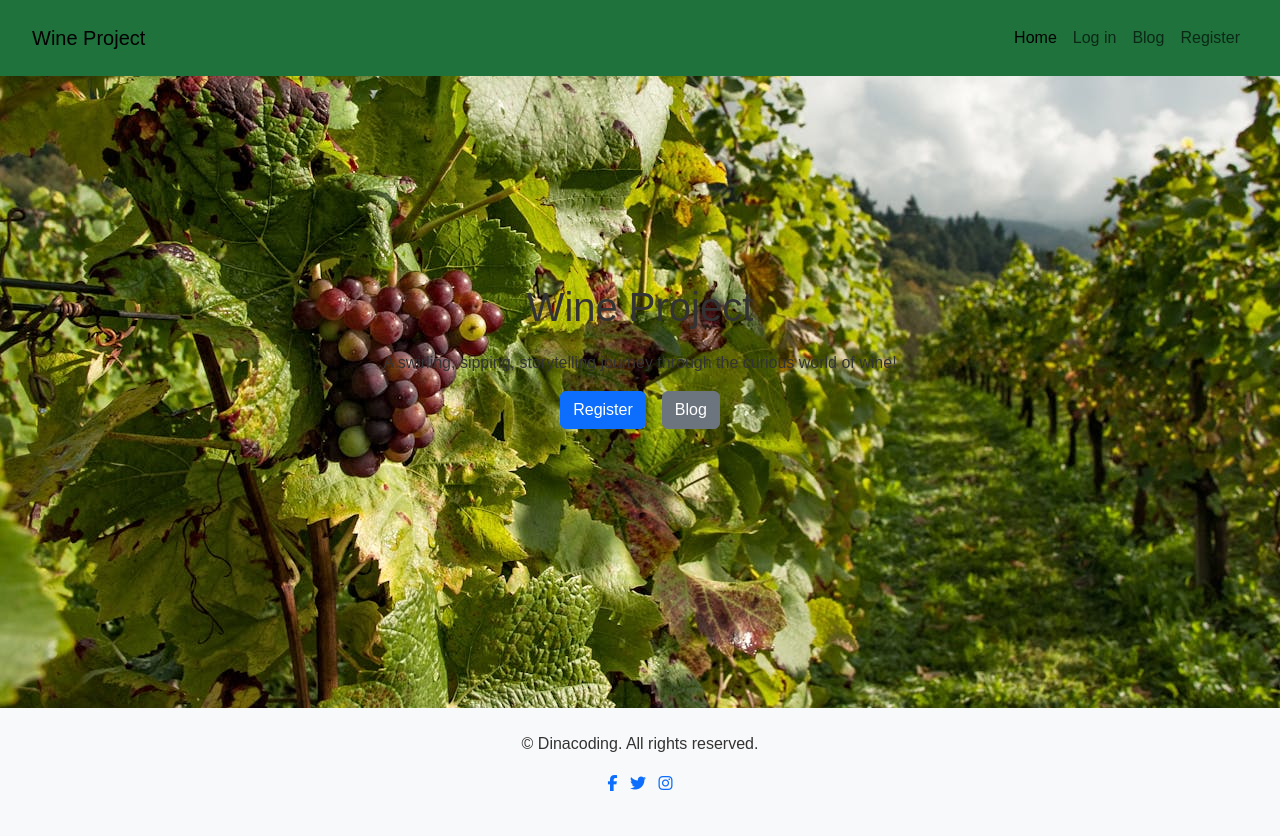
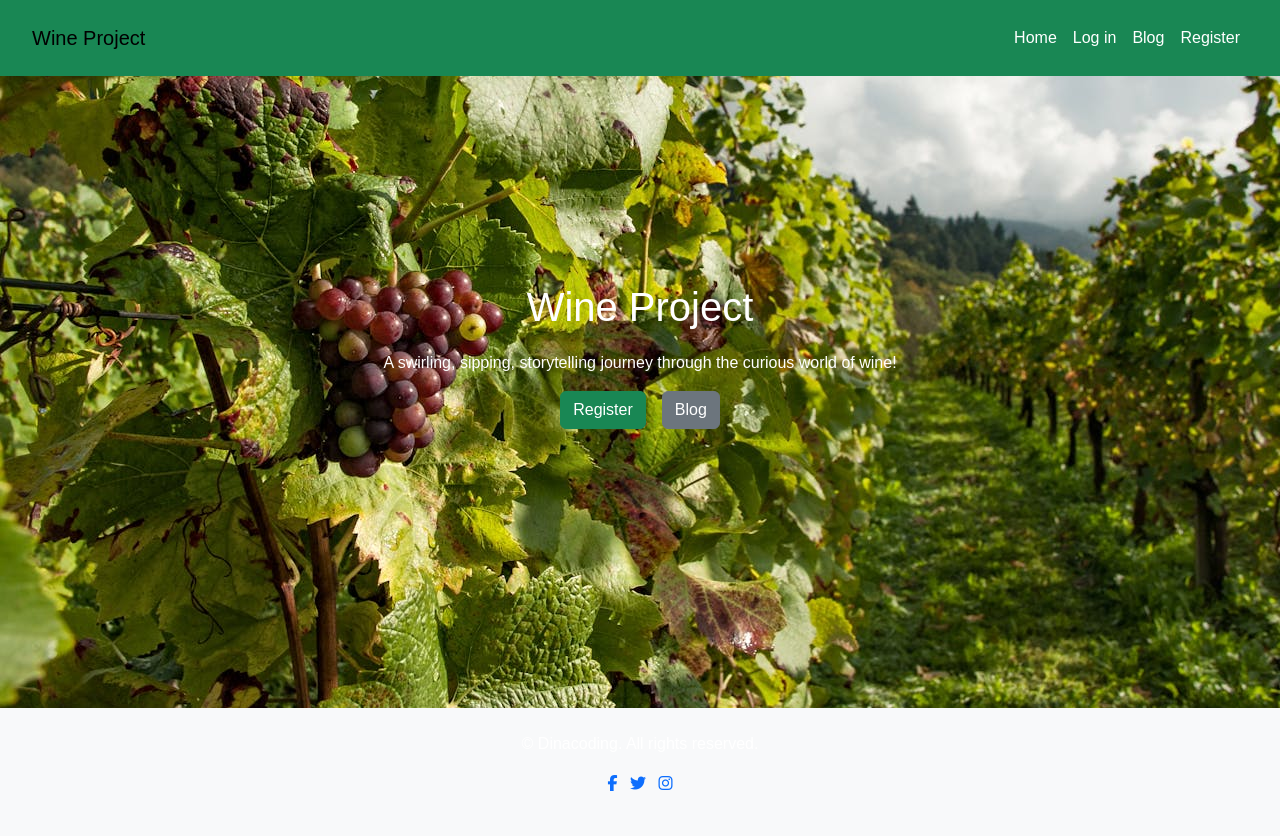
Before and after one commit to Dinacoding/wine_project, a Django app: page / in a window 1280 px wide. Run offline with Django 5.2, Linux system fonts and the light colour scheme; data that the repository does not hold is empty.

Commit message:
Change the color of the wine-container elements

```diff
--- a/static/css/styles.css
+++ b/static/css/styles.css
@@ -26,6 +26,10 @@ header {
     height: 70vh;
 }
 
+.container h1 , .container p{
+    color: white;
+}
+
 .wine-container {
     max-width: 1200px;
     margin: 0 auto;
--- a/templates/base.html
+++ b/templates/base.html
@@ -45,7 +45,7 @@ body {
     {# Accessibility: Skip to main content link for screen readers #}
     <a class="sr-only-focusable" href="#main-content">Skip to main content</a>
 
-    <header>
+    <header class="bg-success">
         <nav class="navbar navbar-expand-lg navbar-light navbar-color" aria-label="Main navigation">
             <div class="container-fluid">
                 <a class="navbar-brand" href="{% url 'home' %}">Wine Project</a>
@@ -55,16 +55,16 @@ body {
                 <div class="collapse navbar-collapse" id="navbarNav">
                     <ul class="navbar-nav ms-auto">
                         <li class="nav-item">
-                            <a class="nav-link {% if request.resolver_match.url_name == 'home' %}active{% endif %}" aria-current="{% if request.resolver_match.url_name == 'home' %}page{% else %}false{% endif %}" href="{% url 'home' %}">Home</a>
+                            <a class="nav-link text-white {% if request.resolver_match.url_name == 'home' %}active{% endif %}" aria-current="{% if request.resolver_match.url_name == 'home' %}page{% else %}false{% endif %}" href="{% url 'home' %}">Home</a>
                         </li>
                         <li class="nav-item">
-                            <a class="nav-link {% if request.resolver_match.url_name == 'login' %}active{% endif %}" aria-current="{% if request.resolver_match.url_name == 'login' %}page{% else %}false{% endif %}" href="{% url 'login' %}">Log in</a>
+                            <a class="nav-link text-white {% if request.resolver_match.url_name == 'login' %}active{% endif %}" aria-current="{% if request.resolver_match.url_name == 'login' %}page{% else %}false{% endif %}" href="{% url 'login' %}">Log in</a>
                         </li>
                         <li class="nav-item">
-                            <a class="nav-link {% if request.resolver_match.url_name == 'blog' %}active{% endif %}" aria-current="{% if request.resolver_match.url_name == 'blog' %}page{% else %}false{% endif %}" href="{% url 'blog' %}">Blog</a>
+                            <a class="nav-link text-white {% if request.resolver_match.url_name == 'blog' %}active{% endif %}" aria-current="{% if request.resolver_match.url_name == 'blog' %}page{% else %}false{% endif %}" href="{% url 'blog' %}">Blog</a>
                         </li>
                         <li class="nav-item">
-                            <a class="nav-link {% if request.resolver_match.url_name == 'register' %}active{% endif %}" aria-current="{% if request.resolver_match.url_name == 'register' %}page{% else %}false{% endif %}" href="{% url 'register' %}">Register</a>
+                            <a class="nav-link text-white {% if request.resolver_match.url_name == 'register' %}active{% endif %}" aria-current="{% if request.resolver_match.url_name == 'register' %}page{% else %}false{% endif %}" href="{% url 'register' %}">Register</a>
                         </li>
                     </ul>
                 </div>
--- a/wine_app/templates/wine_app/index.html
+++ b/wine_app/templates/wine_app/index.html
@@ -9,7 +9,7 @@
     <p>A swirling, sipping, storytelling journey through the curious world of wine!</p>
 
     <div class="d-flex justify-content-center gap-3 mb-4">
-        <button class="btn btn-primary" type="button">Register</button>
+        <button class="btn btn-success" type="button">Register</button>
         <button class="btn btn-secondary" type="button">Blog</button>
     </div>
 
```
